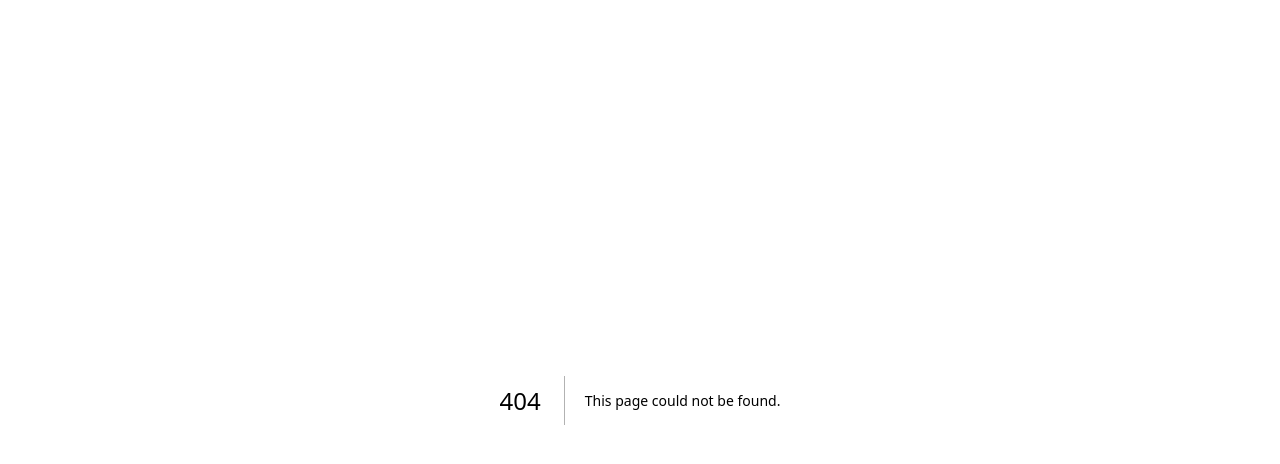
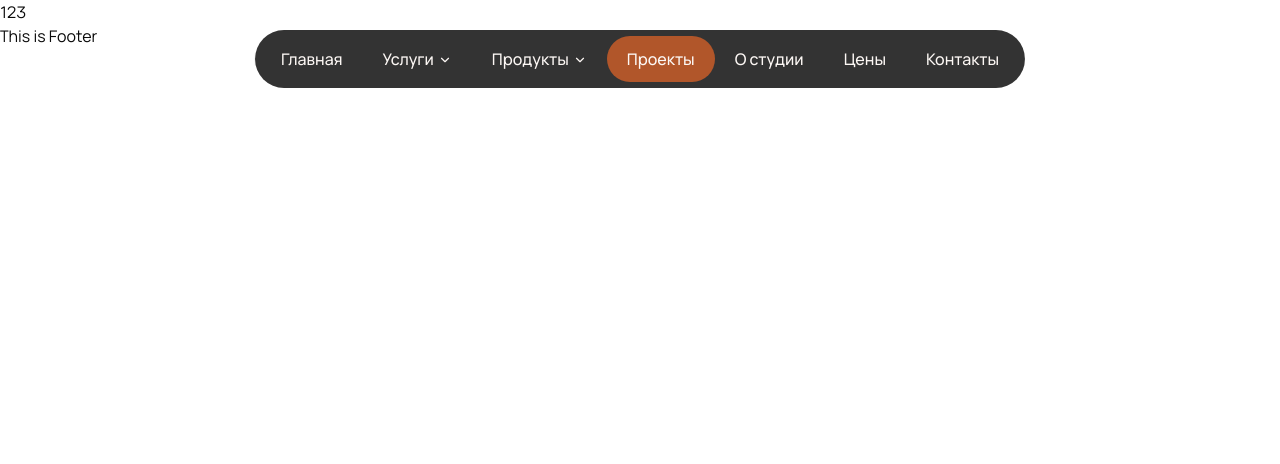
Before and after one commit to fakefedya/pole, a Next.js app: page /projects in a window 1280 px wide. Before the commit this address had no page. Shown: the top 464 px of the page. Built offline with nearby package versions, Linux system fonts and the light colour scheme.

Commit message:
Добавление motion-библиотеки, апгрейд ПК меню навигации

```diff
--- a/package.json
+++ b/package.json
@@ -26,6 +26,7 @@
 		"clsx": "^2.1.1",
 		"cn": "^0.5.0",
 		"lucide-react": "^1.58.0",
+		"motion": "^14.3.0",
 		"next": "16.4.2",
 		"nodemailer": "^10.1.2",
 		"pg": "^8.23.1",
--- a/src/app/(studio)/page.tsx
+++ b/src/app/(studio)/page.tsx
@@ -4,7 +4,7 @@ import Image from 'next/image'
 
 const testImageKey = 'site/home/hero/hero.jpg'
 
-export default function Home() {
+export function HomePage() {
 	return (
 		<SiteSection className='min-h-full h-dvh'>
 			<div className='h-full relative aspect-video w-full overflow-hidden rounded-xl'>
@@ -20,3 +20,5 @@ export default function Home() {
 		</SiteSection>
 	)
 }
+
+export { HomePage as default }
--- /dev/null
+++ b/src/app/(studio)/projects/page.tsx
@@ -0,0 +1,4 @@
+export function ProjectsPage() {
+	return <div className=''>123</div>
+}
+export { ProjectsPage as default }
--- /dev/null
+++ b/src/app/(studio)/ready/page.tsx
@@ -0,0 +1,4 @@
+export function ReadyPage() {
+	return <div className=''>123</div>
+}
+export { ReadyPage as default }
--- a/src/components/layout/desktop-navigation.tsx
+++ b/src/components/layout/desktop-navigation.tsx
@@ -12,55 +12,96 @@ import {
 	navigationMenuTriggerStyle,
 } from '@/components/ui/navigation-menu'
 
+import { cn } from '@/lib/utils'
+import { LayoutGroup, MotionConfig, motion } from 'motion/react'
 import Link from 'next/link'
 import { usePathname } from 'next/navigation'
-import { cn } from '@/lib/utils'
 
 type DesktopNavigationProps = {
 	siteNavigation: readonly SiteNavigationItem[]
 }
 
+const navigationItemClassName = cn(
+	'relative isolate h-full rounded-full px-5 py-0',
+	'text-base text-brand-milk',
+	'bg-transparent!',
+	'[&_svg]:relative [&_svg]:size-3.5 [&_svg]:z-10',
+)
+
 const isCurrentPath = (href: string, pathname: string) => {
-	if (href === '/') {
-		return pathname === '/'
+	if (href === '/') return pathname === '/'
+
+	return pathname === href || pathname.startsWith(`${href}/`)
 }
 
-	return pathname === href || pathname.startsWith(`${href}/`)
+function ActivePill() {
+	return (
+		<motion.span
+			layoutId='site-navigation-active-pill'
+			initial={false}
+			transition={{
+				type: 'spring',
+				stiffness: 420,
+				damping: 36,
+			}}
+			className={cn(
+				'pointer-events-none absolute inset-0 z-0',
+				'rounded-full bg-brand-terracota-accent',
+			)}
+			aria-hidden='true'
+		/>
+	)
 }
 
 export function DesktopNavigation({ siteNavigation }: DesktopNavigationProps) {
 	const pathname = usePathname()
 
-	const visibleItems = siteNavigation.filter((item) => item.isVisible !== false)
+	const visibleItems = siteNavigation.filter(
+		(item) =>
+			item.isVisible !== false &&
+			(item.type === 'link' ||
+				item.items.some((child) => child.isVisible !== false)),
+	)
 
-	if (visibleItems.length === 0) {
-		return null
+	if (visibleItems.length === 0) return null
+
+	const activeIndex = visibleItems.findIndex((item) => {
+		if (item.type === 'link') {
+			return isCurrentPath(item.href, pathname)
 		}
 
+		return item.items.some(
+			(child) =>
+				child.isVisible !== false && isCurrentPath(child.href, pathname),
+		)
+	})
+
 	return (
+		<MotionConfig reducedMotion='user'>
+			<LayoutGroup id='studio-pole-desktop-navigation'>
 				<NavigationMenu aria-label='Основная навигация'>
 					<NavigationMenuList>
-				{visibleItems.map((item) => {
+						{visibleItems.map((item, index) => {
+							const isSelected = index === activeIndex
+
 							if (item.type === 'link') {
-						const isCurrent = isCurrentPath(item.href, pathname)
-
 								return (
 									<NavigationMenuItem
 										key={item.href}
-								className='h-11.5 flex items-center '
+										className='flex h-11.5 items-center'
 									>
 										<NavigationMenuLink
 											render={<Link href={item.href} />}
-									active={isCurrent}
-									aria-current={isCurrent ? 'page' : undefined}
+											active={isSelected}
+											aria-current={isSelected ? 'page' : undefined}
 											className={cn(
 												navigationMenuTriggerStyle(),
-										'h-full px-5 py-0 text-base text-brand-milk',
-										'hover:bg-brand-terracota-accent',
-										isCurrent && 'bg-brand-terracota-accent',
+												navigationItemClassName,
 											)}
 										>
-									{item.label}
+											{isSelected && <ActivePill />}
+
+											<span className='relative z-10'>{item.label}</span>
 										</NavigationMenuLink>
 									</NavigationMenuItem>
 								)
@@ -70,24 +111,18 @@ export function DesktopNavigation({ siteNavigation }: DesktopNavigationProps) {
 								(child) => child.isVisible !== false,
 							)
 
-					if (visibleChildren.length === 0) {
-						return null
-					}
-
-					const hasActiveChild = visibleChildren.some((child) =>
-						isCurrentPath(child.href, pathname),
-					)
-
 							return (
 								<NavigationMenuItem
 									key={item.label}
-							className='h-11.5 flex items-center'
+									className='flex h-11.5 items-center'
 								>
 									<NavigationMenuTrigger
-								data-active={hasActiveChild || undefined}
-								className='h-full px-5 py-0 text-base text-brand-milk'
+										data-active={isSelected || undefined}
+										className={navigationItemClassName}
 									>
-								{item.label}
+										{isSelected && <ActivePill />}
+
+										<span className='relative z-10'>{item.label}</span>
 									</NavigationMenuTrigger>
 
 									<NavigationMenuContent>
@@ -116,5 +151,7 @@ export function DesktopNavigation({ siteNavigation }: DesktopNavigationProps) {
 						})}
 					</NavigationMenuList>
 				</NavigationMenu>
+			</LayoutGroup>
+		</MotionConfig>
 	)
 }
--- a/src/components/layout/site-header.tsx
+++ b/src/components/layout/site-header.tsx
@@ -11,7 +11,7 @@ export function SiteHeader() {
 		>
 			<div
 				className={cn(
-					'bg-black/80 backdrop-blur-md relative mx-auto w-fit flex rounded-full p-1.5',
+					'bg-black/80 backdrop-blur-md relative mx-2.5 w-fit flex rounded-full p-1.5',
 				)}
 			>
 				<DesktopNavigation siteNavigation={siteNavigation} />
--- a/src/config/site-navigation.ts
+++ b/src/config/site-navigation.ts
@@ -31,7 +31,7 @@ export const siteNavigation = [
 	},
 	{
 		type: 'dropdown',
-		label: 'Услуги и продукты',
+		label: 'Услуги',
 		items: [
 			{
 				label: 'Индивидуальные услуги',
@@ -43,6 +43,12 @@ export const siteNavigation = [
 				href: '/passport',
 				cover: 'coverPassport',
 			},
+		],
+	},
+	{
+		type: 'dropdown',
+		label: 'Продукты',
+		items: [
 			{
 				label: 'Готовые решения',
 				href: '/ready',
```
Also changed, not shown: 1 other file (tests, documents, lock files or other folders). Lines whose indentation alone changed are shown as unchanged.
